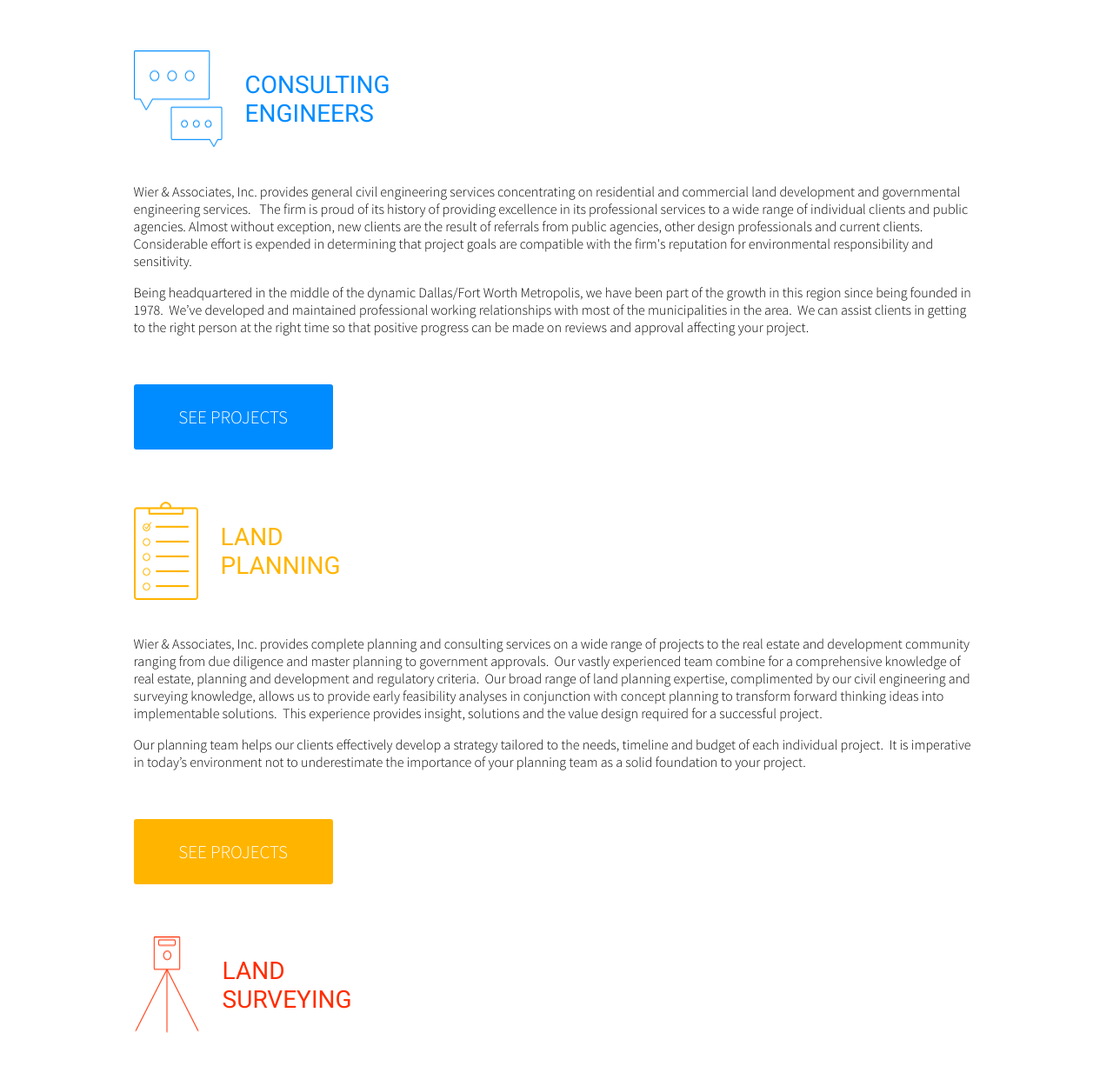
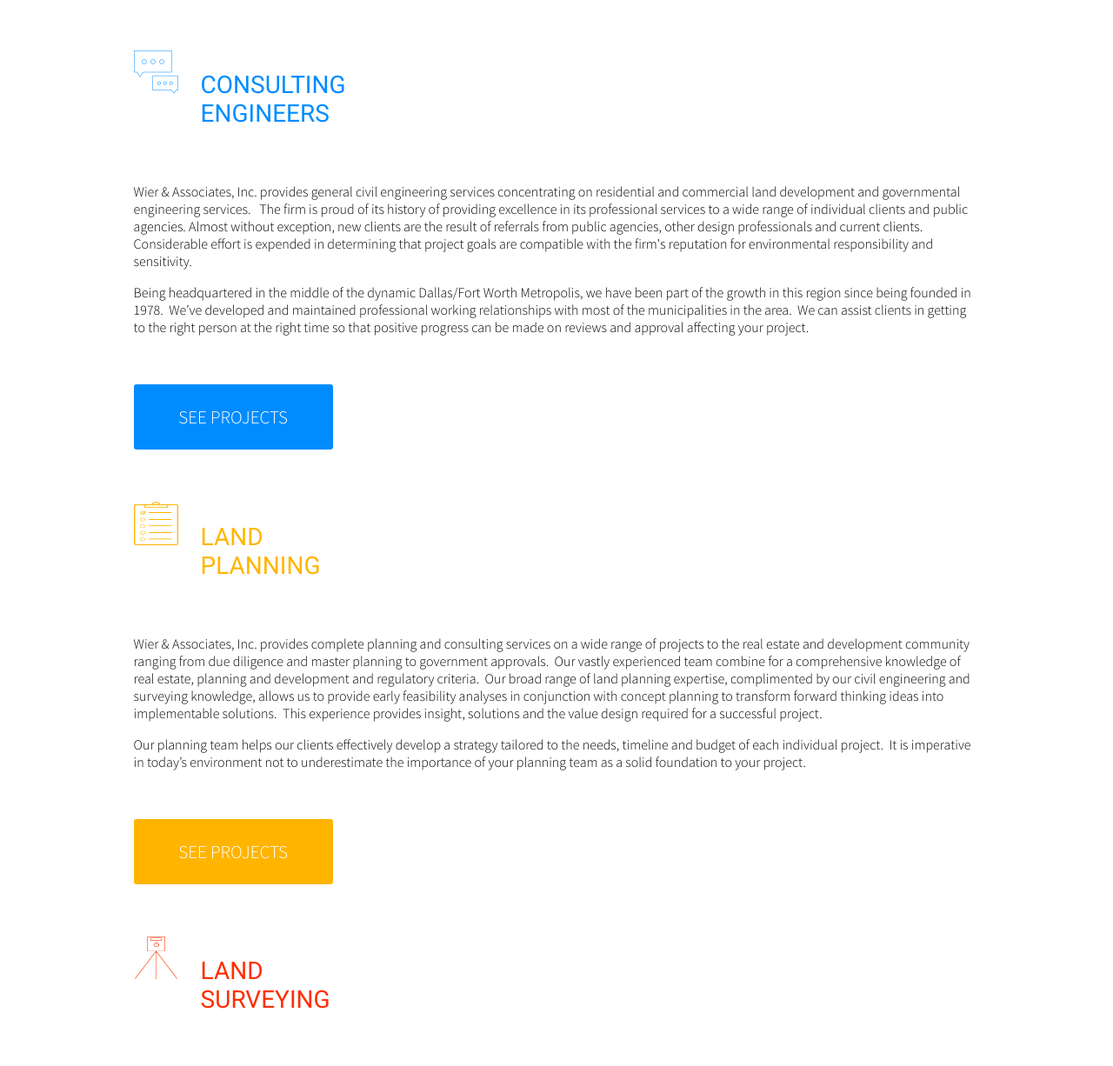
Before and after one commit to priscillaluna/Wier-Associates-Inc., a plain HTML site: page services.html in a window 1280 px wide. Shown: the part 1291-2517 px from the top of the page at 87% size. Drawn offline with Linux system fonts and the light colour scheme.

Commit message:
Updated 'services.html' via CloudCannon

```diff
--- a/services.html
+++ b/services.html
@@ -136,7 +136,7 @@
   <section class="servicesDescription">
 
     <section class="engineering">
-      <img src="icons/engineering.png" alt="Engineering Icon">
+      <img src="icons/engineering.png" alt="Engineering Icon" width="51" height="50">
       <h2>Consulting<br>Engineers</h2>
     </section>
 
@@ -147,7 +147,7 @@
     </div>
 
     <section class="planning">
-      <img src="icons/planning.png" alt="Planning Icon">
+      <img src="icons/planning.png" alt="Planning Icon" width="51" height="50">
       <h2>Land<br>Planning</h2>
     </section>
 
@@ -158,7 +158,7 @@
     </div>
 
     <section class="surveying">
-      <img src="icons/surveying.png" alt="Surveying Icon">
+      <img src="icons/surveying.png" alt="Surveying Icon" width="51" height="50">
       <h2>Land<br>Surveying</h2>
     </section>
 
```
